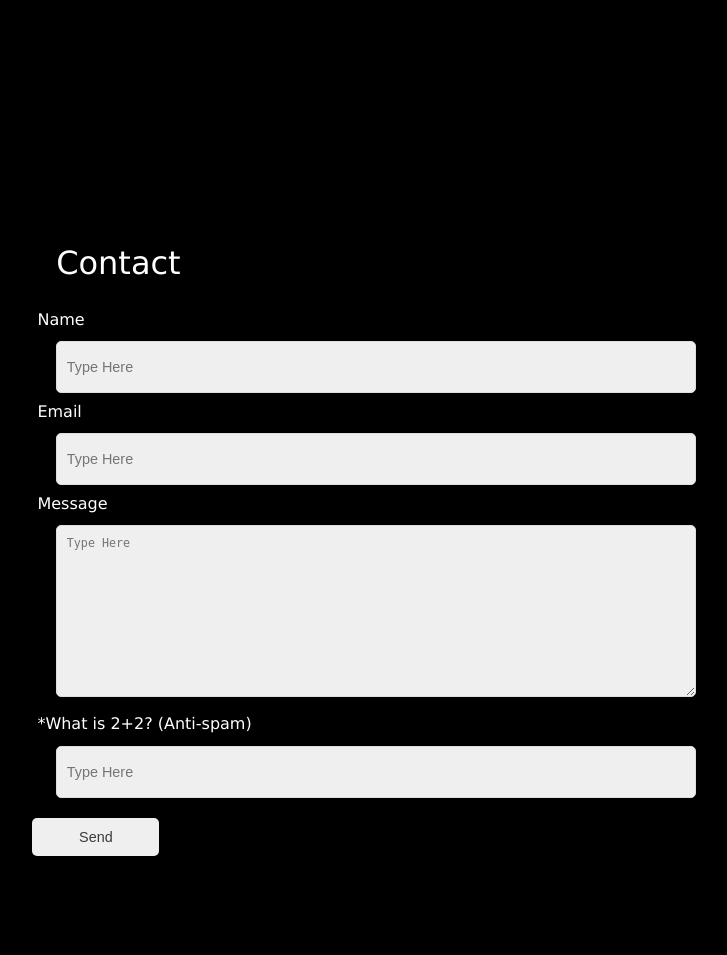
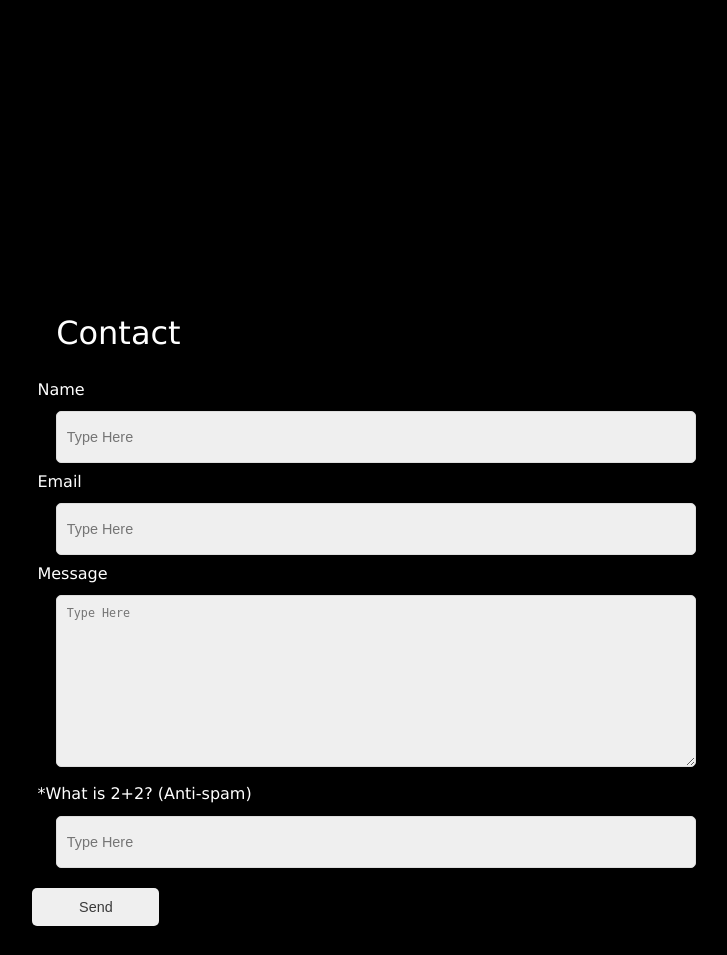
Before and after one commit to SaraR13/JS_Project, a PHP site: page / in a window 1280 px wide. Shown: the part 3811-4766 px from the top of the page, without its empty margins (264-991 px from the left). Run offline with PHP 8.4, Linux system fonts and the light colour scheme.

Commit message:
second commit

```diff
--- a/css/main.css
+++ b/css/main.css
@@ -299,7 +299,7 @@ h2 {
     line-height: 1.7;
     border-radius: 5px;
     width: 65%;
-    margin: 430px auto 120px auto;
+    margin: 500px auto 60px auto;
     pointer-events: none;
 }
 
--- a/js/script.js
+++ b/js/script.js
@@ -37,7 +37,6 @@ arrowLeft.addEventListener("click", function() {
   slideLeft();
 });
 
-// Right arrow click
 arrowRight.addEventListener("click", function() {
   if (current === sliderImages.length - 1) {
     current = -1;
```
